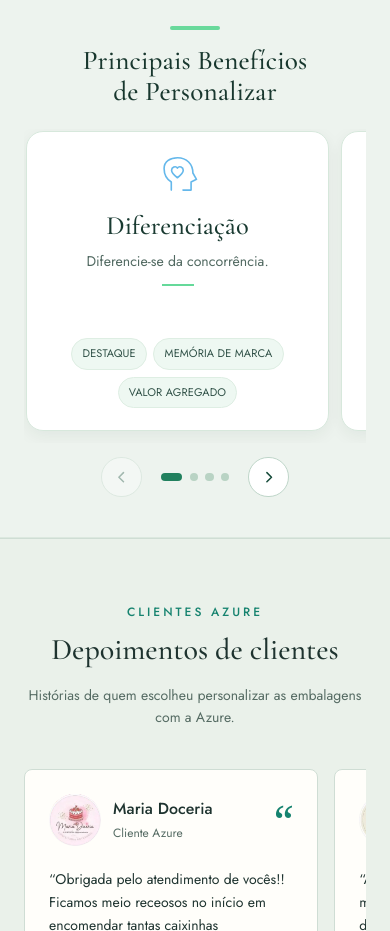
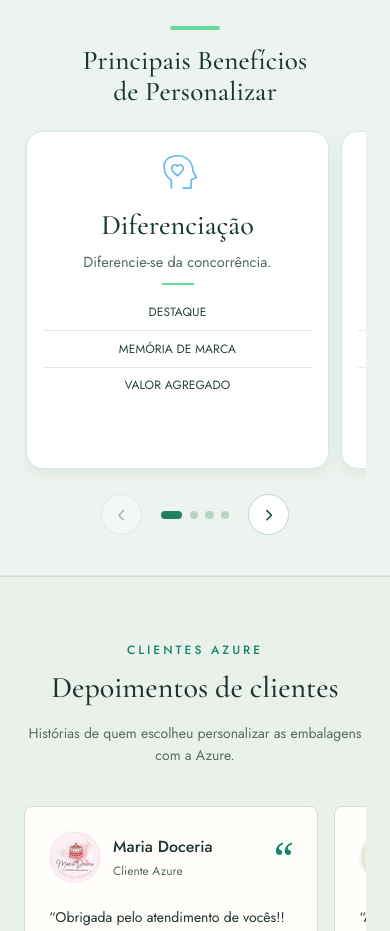
Before and after one commit to coutinhoads/personalizadoazure, a plain HTML site: page index.html in a window 390 px wide. Shown: the part 3220-4151 px from the top of the page. Drawn offline with nearby package versions, Linux system fonts and the light colour scheme.

Commit message:
Restaura apresentação completa dos benefícios com espaçamento compacto no carrossel

```diff
--- a/index.html
+++ b/index.html
@@ -333,20 +333,20 @@ footer .foot-note {color:#abc7ba;margin:1.1rem 0 0;max-width:33rem;font-size:.75
 
 /* Benefícios: quatro cards no desktop e carrossel compacto em telas menores. */
 .benefits-wide { background:#edf3ee; border-block:1px solid #dce8df; }
-.benefits-wide .section { padding-block:clamp(3rem,5vw,4.8rem); }
+.benefits-wide .section { padding-block:clamp(2.75rem,4.6vw,4.25rem); }
 .benefits-marker { width:3.1rem; height:4px; background:#69d99b; margin:0 auto 1.15rem; border-radius:4px; }
-.benefits-title { font-family:var(--font-display); font-size:clamp(2.05rem,3.6vw,3rem); font-weight:500; line-height:1.12; text-align:center; letter-spacing:.005em; margin:0 auto 2rem; max-width:58rem; color:#18372e; }
+.benefits-title { font-family:var(--font-display); font-size:clamp(2.05rem,3.6vw,3rem); font-weight:500; line-height:1.12; text-align:center; letter-spacing:.005em; margin:0 auto 1.65rem; max-width:58rem; color:#18372e; }
 .benefits-grid { display:grid; grid-template-columns:repeat(4,minmax(0,1fr)); border:1px solid #d8e5dc; background:#fff; border-radius:16px; overflow:hidden; }
-.benefit-card { min-width:0; min-height:318px; display:flex; flex-direction:column; align-items:center; text-align:center; padding:1.9rem 1.05rem 1.5rem; border-right:1px solid #d8e5dc; position:relative; background:#fff; }
+.benefit-card { min-width:0; min-height:342px; display:flex; flex-direction:column; align-items:center; text-align:center; padding:1.65rem 1.05rem 1.3rem; border-right:1px solid #d8e5dc; position:relative; background:#fff; }
 .benefit-card:last-child { border-right:0; }
 .benefit-card:nth-child(3)::after { content:""; position:absolute; left:0; right:0; bottom:0; height:3px; background:#67d99a; }
 .benefit-icon { display:block; width:2.75rem; height:2.75rem; flex-shrink:0; margin:0 auto .9rem; fill:none; stroke:#65b8eb; stroke-width:1.8; stroke-linecap:round; stroke-linejoin:round; }
 .benefit-card:nth-child(n+3) .benefit-icon { stroke:#67d794; }
-.benefit-card h3 { color:#193a31; font-family:var(--font-display); font-size:1.65rem; line-height:1.2; font-weight:500; min-height:2.35rem; display:flex; align-items:center; justify-content:center; }
-.benefit-card p { font-size:.87rem; color:#516961; line-height:1.45; margin:.45rem auto .8rem; max-width:17rem; }
-.benefit-rule { width:2rem; height:2px; background:#65d99a; margin:.15rem auto 1rem; }
-.benefit-points { list-style:none; margin:auto 0 0; padding:0; display:flex; flex-wrap:wrap; gap:.45rem; align-items:center; justify-content:center; font-size:.69rem; color:#315248; text-transform:uppercase; letter-spacing:.01em; }
-.benefit-points li { background:#eef8f2; border:1px solid #deeee3; border-radius:99px; padding:.52rem .65rem; line-height:1.25; }
+.benefit-card h3 { color:#193a31; font-family:var(--font-display); font-size:1.77rem; line-height:1.2; font-weight:500; min-height:2.5rem; display:flex; align-items:center; justify-content:center; }
+.benefit-card p { font-size:.91rem; color:#516961; line-height:1.45; margin:.5rem auto .65rem; max-width:17rem; }
+.benefit-rule { width:2rem; height:2px; background:#65d99a; margin:.15rem auto .5rem; }
+.benefit-points { list-style:none; width:100%; margin:.2rem 0 0; padding:0; display:block; font-size:.76rem; color:#29453c; text-transform:uppercase; letter-spacing:.01em; }
+.benefit-points li { padding:.65rem .15rem; line-height:1.25; border-bottom:1px solid #e1eae4; }
 .benefit-controls { display:none; align-items:center; justify-content:center; gap:1.2rem; margin-top:.85rem; }
 .benefit-nav { width:2.55rem; height:2.55rem; border-radius:50%; border:1px solid #bed5c8; color:#184c3b; background:white; display:grid; place-items:center; cursor:pointer; }
 .benefit-nav svg {width:1.15rem;height:1.15rem;fill:none;stroke:currentColor;stroke-width:2;stroke-linecap:round;stroke-linejoin:round;}
@@ -354,13 +354,14 @@ footer .foot-note {color:#abc7ba;margin:1.1rem 0 0;max-width:33rem;font-size:.75
 .benefit-dots {display:flex;align-items:center;justify-content:center;gap:.45rem;}
 .benefit-dot {height:.53rem;width:.53rem;border:0;border-radius:99px;background:#b9d3c4;cursor:pointer;padding:0;transition:width .2s,background .2s;}
 .benefit-dot.is-active {width:1.35rem;background:#21805e;}
+.benefit-points li:last-child {border-bottom:0;}
 .benefit-nav:focus-visible,.benefit-dot:focus-visible {outline:3px solid #54b98a;outline-offset:3px;}
 @media(max-width:1023px) {
  .benefits-wide .section {padding-block:2.8rem 3rem;}
  .benefits-title {max-width:36rem;margin-bottom:1.55rem;}
  .benefits-grid {display:flex;gap:12px;border:0;border-radius:0;background:transparent;overflow-x:auto;overscroll-behavior-inline:contain;scroll-snap-type:x mandatory;scroll-padding-inline:2px;scrollbar-width:none;-webkit-overflow-scrolling:touch;padding:2px 2px 12px;}
  .benefits-grid::-webkit-scrollbar {display:none;}
- .benefit-card {flex:0 0 min(66%,380px);min-height:292px;border:1px solid #d7e8dc;border-radius:17px;box-shadow:0 5px 17px rgba(10,56,36,.06);scroll-snap-align:start;scroll-snap-stop:always;}
+ .benefit-card {flex:0 0 min(66%,380px);min-height:342px;border:1px solid #d7e8dc;border-radius:17px;box-shadow:0 5px 17px rgba(10,56,36,.06);scroll-snap-align:start;scroll-snap-stop:always;}
  .benefit-card:last-child {border-right:1px solid #d7e8dc;}
  .benefit-controls {display:flex;}
 }
@@ -368,13 +369,13 @@ footer .foot-note {color:#abc7ba;margin:1.1rem 0 0;max-width:33rem;font-size:.75
  .benefits-wide .section {padding-block:2.35rem 2.5rem;}
  .benefits-marker {margin-bottom:.95rem;}
  .benefits-title {font-size:clamp(1.7rem,6.7vw,2.15rem);max-width:22rem;line-height:1.14;margin-bottom:1.35rem;}
- .benefit-card {flex-basis:calc(100% - 35px);min-height:278px;padding:1.45rem 1rem 1.35rem;}
+ .benefit-card {flex-basis:calc(100% - 35px);min-height:338px;padding:1.35rem 1rem 1.1rem;}
  .benefit-icon {width:2.7rem;height:2.7rem;margin-bottom:.8rem;}
- .benefit-card h3 {font-size:1.65rem;min-height:0;}
- .benefit-card p {font-size:.88rem;min-height:0;margin:.5rem 0 .8rem;}
- .benefit-rule {margin:0 auto .9rem;}
- .benefit-points {font-size:.69rem;gap:.4rem;}
- .benefit-points li {padding:.5rem .64rem;}
+ .benefit-card h3 {font-size:1.77rem;min-height:0;}
+ .benefit-card p {font-size:.91rem;min-height:0;margin:.5rem 0 .65rem;}
+ .benefit-rule {margin:0 auto .4rem;}
+ .benefit-points {font-size:.75rem;}
+ .benefit-points li {padding:.65rem .2rem;}
 }
 @media(prefers-reduced-motion:reduce) {.benefit-dot {transition:none;}}
 
```
